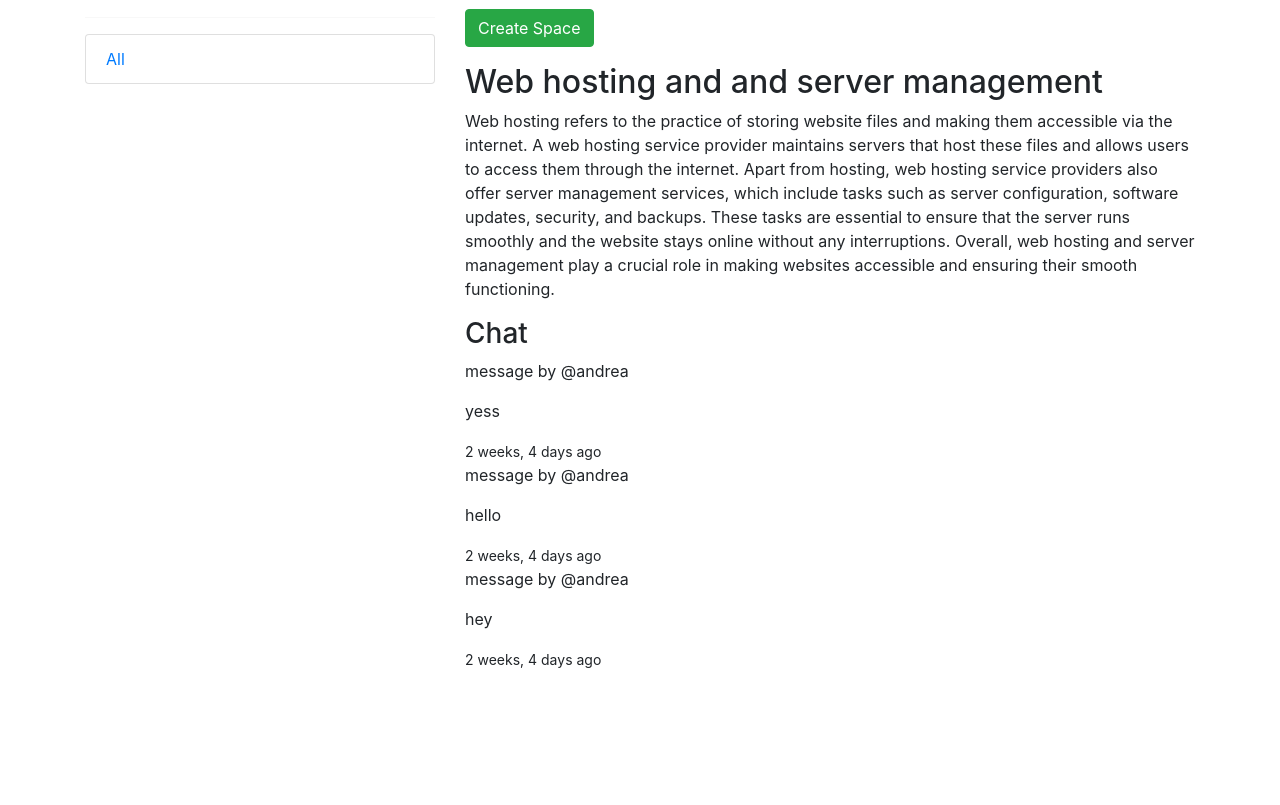
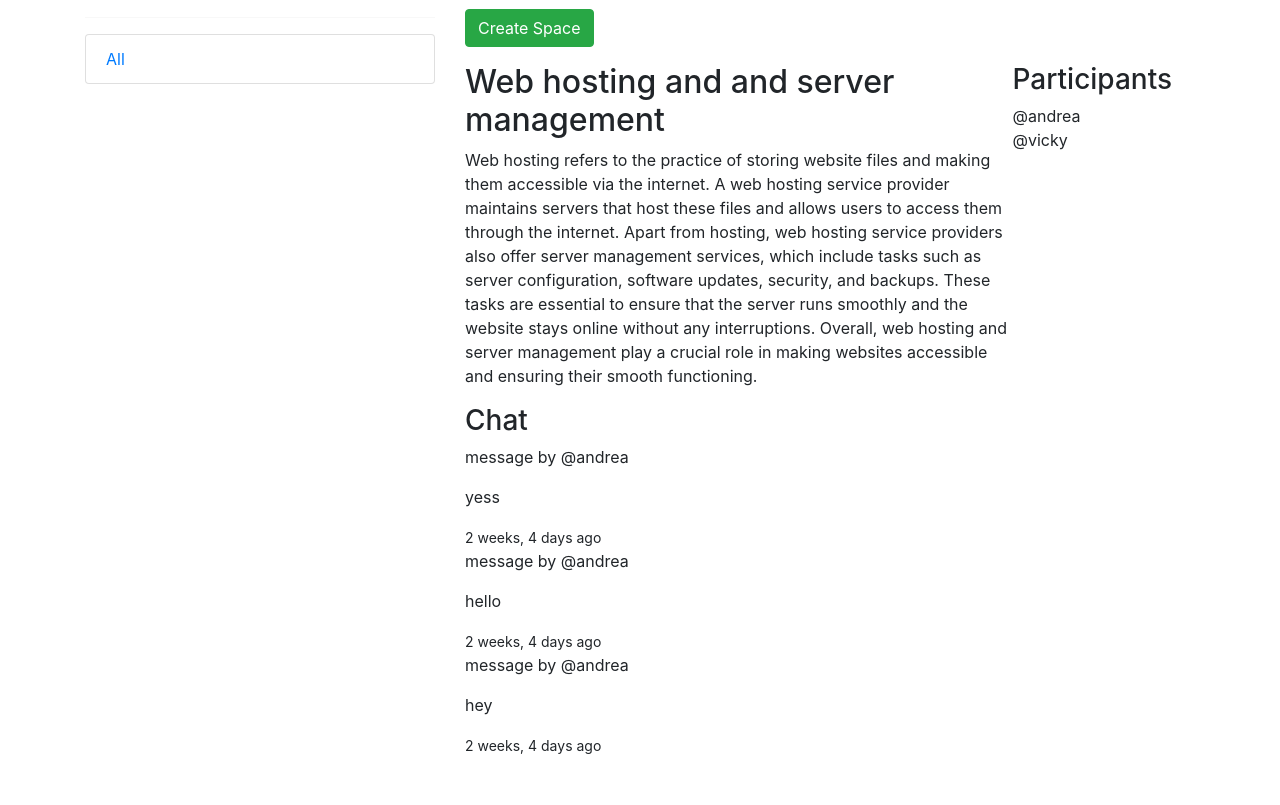
Before and after one commit to Andrew-comm/The-Developers-Den, a Django app: page /room/3/ in a window 1280 px wide. Shown: the part 186-991 px from the top of the page. Before the commit the page ends 854 px from the top, so only its background shows below. Run offline with Django 4.2, Linux system fonts and the light colour scheme; data comes from the database, SQL or seed files in the repository; both versions use the stored data as it was after the commit; some libraries are stand-ins or nearby versions.

Commit message:
enable adding and joining of participants

```diff
--- a/codebattle/Templates/room.html
+++ b/codebattle/Templates/room.html
@@ -1,8 +1,16 @@
 {% include "home.html" %}
 
 {% block content %}
+<style>
+    .room-container{
+        display: grid;
+        grid-template-columns: 3fr 1fr;
+    }
+</style>
 
-<h2>{{room.name}}</h2>
+<div class="room-container">
+    <div>
+    <h2>{{room.name}}</h2>
 
 <p>{{room.description}}</p>
 
@@ -30,5 +38,24 @@
     </form>
 </div>
 {% endif%}
+</div>
+<div>
+    <h3>Participants</h3>
+
+    {% for participant in participants %}
+    <div>
+        @{{participant.username}}
+    </div>
+    {% endfor %}
+
+<div>
+
+</div>
+
+</div>
+
+
+</div>
+
 
 {% endblock %}
--- a/codebattle/base/models.py
+++ b/codebattle/base/models.py
@@ -12,6 +12,7 @@
     topic = models.ForeignKey(Topic, on_delete=models.SET_NULL, null=True)
     name = models.CharField(max_length=200)
     description = models.TextField()
+    participants = models.ManyToManyField(User, related_name='participants', blank=True)
     created = models.DateTimeField(auto_now_add=True)
     updated = models.DateTimeField(auto_now=True)
 
--- a/codebattle/base/views.py
+++ b/codebattle/base/views.py
@@ -78,6 +78,7 @@
 def room(request,pk):
     room = Room.objects.get(id=pk)
     room_messages = room.message_set.all().order_by('-created')
+    participants = room.participants.all()
 
     if request.method == 'POST':
         message = Message.objects.create(
@@ -88,9 +89,10 @@
 
 
         )
+        room.participants.add(request.user)
         return redirect('room', pk=room.id)
 
-    context={'room':room,'room_messages':room_messages}
+    context={'room':room,'room_messages':room_messages, 'participants':participants}
     return render(request,'room.html',context)
 
 @login_required(login_url='login')
```
Also changed, not shown: codebattle/base/migrations/0004_alter_room_options_room_participants.py (added), codebattle/db.sqlite3.
